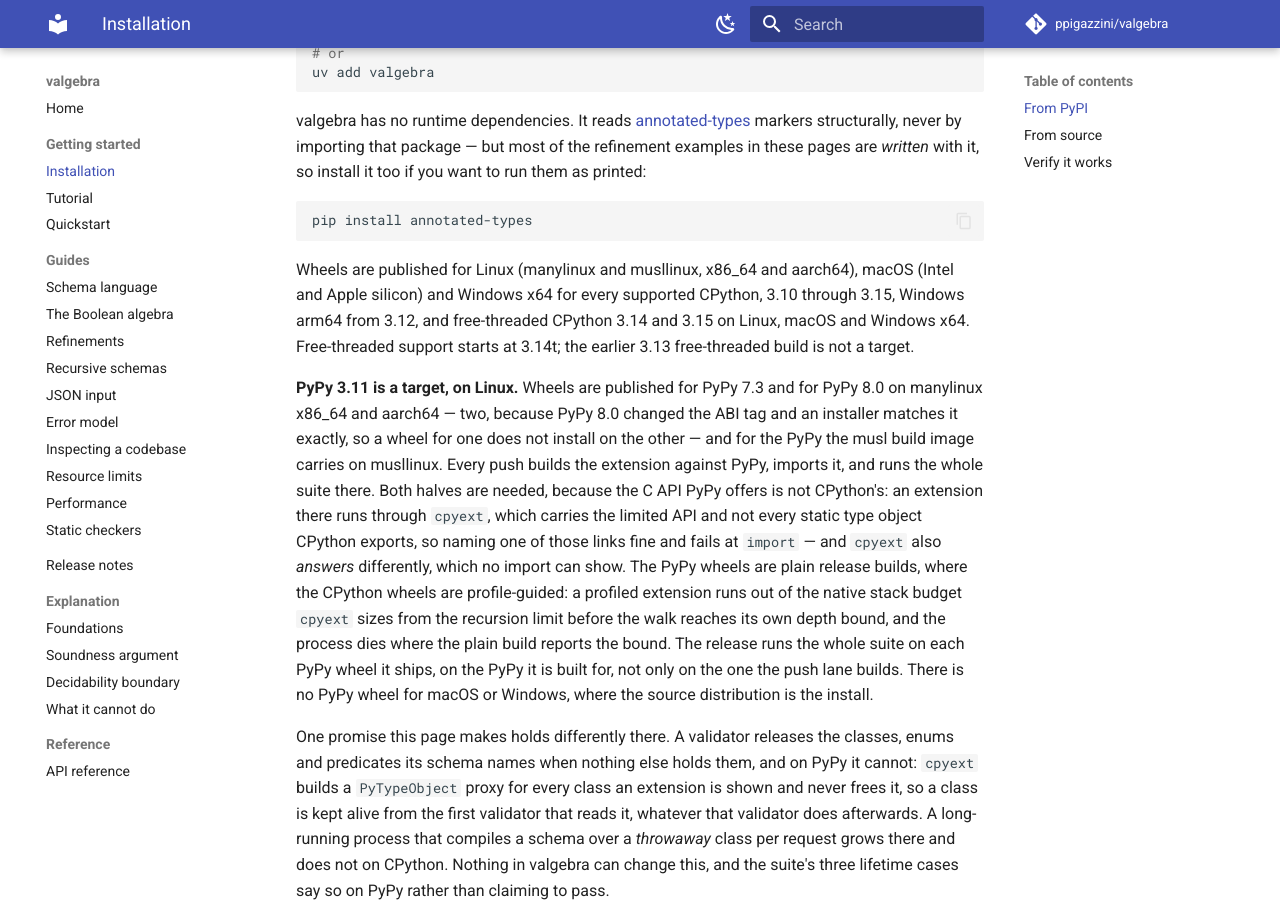
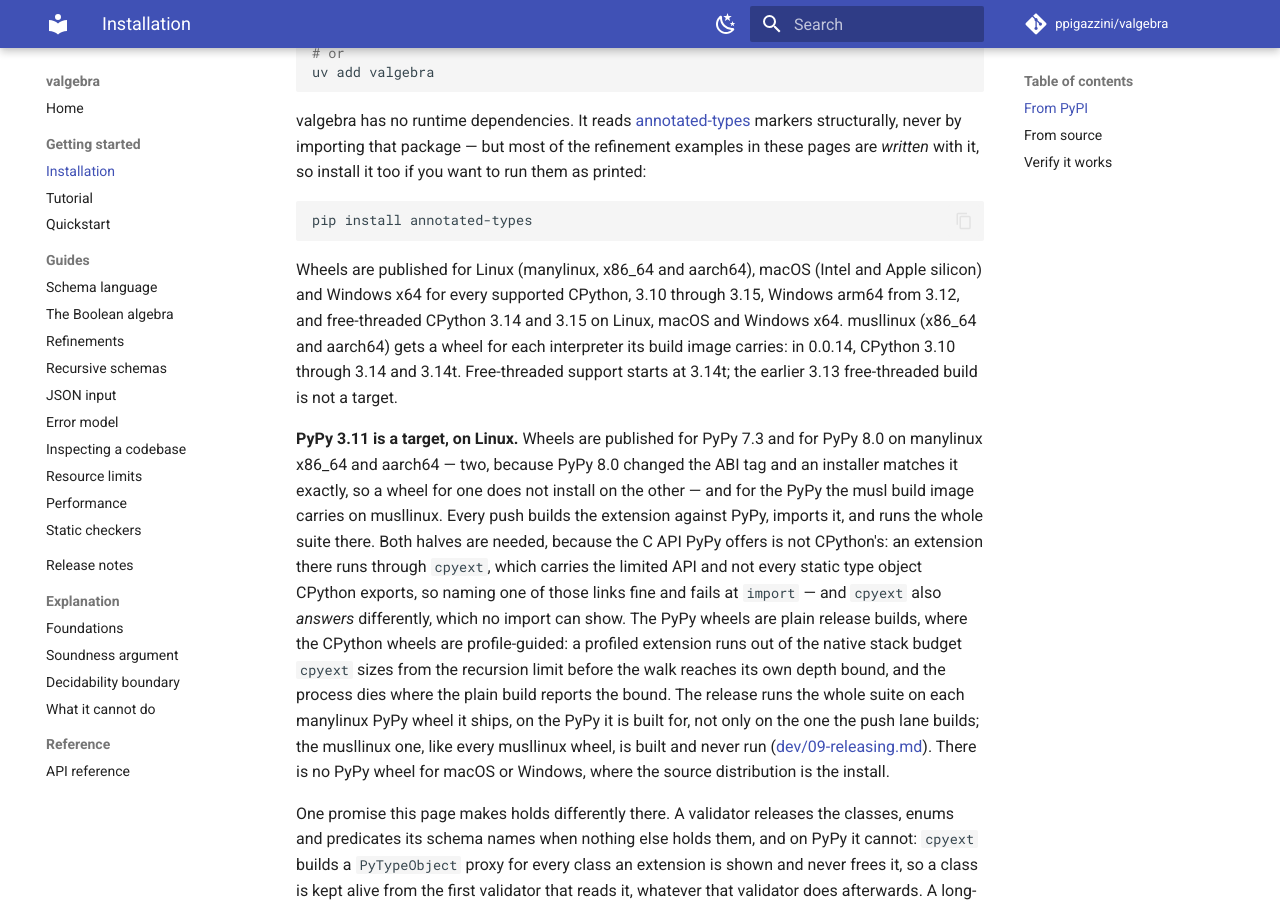
Before and after one commit to ppigazzini/valgebra, an MkDocs documentation site: the page built from docs/00-installation.md, in a window 1280 px wide and 900 px high, scrolled down 375 px. Built offline with MkDocs 1.6.1 and Material for MkDocs 9.7.7, drawn with Linux system fonts in a browser that asks for light colours; comment, search, counter and statistics services are not loaded.

Commit message:
docs: the pages name the wheels the release builds
The release names each interpreter on manylinux and macOS, installs them before
`--find-interpreter` on Windows, and builds for what the image carries on
musllinux: CPython 3.10 through 3.14 and 3.14t, and no 3.15. The installation
page, both READMEs, ARCHITECTURE and the 0.0.13 notes say so, and name the
free-threaded 3.14 and 3.15 wheels for Linux, macOS and Windows x64. The
musllinux PyPy wheel is built and never run, and every PyPy wheel is a plain
build. ARCHITECTURE also says which JSON entry point walks in place and what
the fast mode allocates, the release page dates a changelog section by its bump
commit, and the API page lists `__version__` in `__all__`.

````diff
--- a/docs/00-installation.md
+++ b/docs/00-installation.md
@@ -29,10 +29,12 @@
 pip install annotated-types
 ```
 
-Wheels are published for Linux (manylinux and musllinux, x86_64 and aarch64),
-macOS (Intel and Apple silicon) and Windows x64 for every supported CPython,
-3.10 through 3.15, Windows arm64 from 3.12, and free-threaded CPython 3.14 and
-3.15 on Linux, macOS and Windows x64. Free-threaded support starts at 3.14t; the
+Wheels are published for Linux (manylinux, x86_64 and aarch64), macOS (Intel and
+Apple silicon) and Windows x64 for every supported CPython, 3.10 through 3.15,
+Windows arm64 from 3.12, and free-threaded CPython 3.14 and 3.15 on Linux, macOS
+and Windows x64. musllinux (x86_64 and aarch64) gets a wheel for each
+interpreter its build image carries: in 0.0.14, CPython 3.10 through 3.14 and
+3.14t. Free-threaded support starts at 3.14t; the
 earlier 3.13 free-threaded build is not a target.
 
 **PyPy 3.11 is a target, on Linux.** Wheels are published for PyPy 7.3 and
@@ -49,9 +51,11 @@
 a profiled extension runs out of the native stack budget `cpyext` sizes from
 the recursion limit before the walk reaches its own depth bound, and the
 process dies where the plain build reports the bound. The release runs the
-whole suite on each PyPy wheel it ships, on the PyPy it is built for, not
-only on the one the push lane builds. There is no PyPy wheel for macOS or Windows, where the source
-distribution is the install.
+whole suite on each manylinux PyPy wheel it ships, on the PyPy it is built for,
+not only on the one the push lane builds; the musllinux one, like every
+musllinux wheel, is built and never run
+([dev/09-releasing.md](dev/09-releasing.md)). There is no PyPy wheel for macOS
+or Windows, where the source distribution is the install.
 
 One promise this page makes holds differently there. A validator releases the
 classes, enums and predicates its schema names when nothing else holds them, and
````
Also changed, not shown: ARCHITECTURE.md (+20 -17 lines), CHANGELOG.md (+5 -5 lines), README.md (+3 -3 lines), docs/16-api.md (+2 -2 lines), docs/README.md (+3 -3 lines), docs/dev/09-releasing.md (+3 -2 lines), 1 other file.
